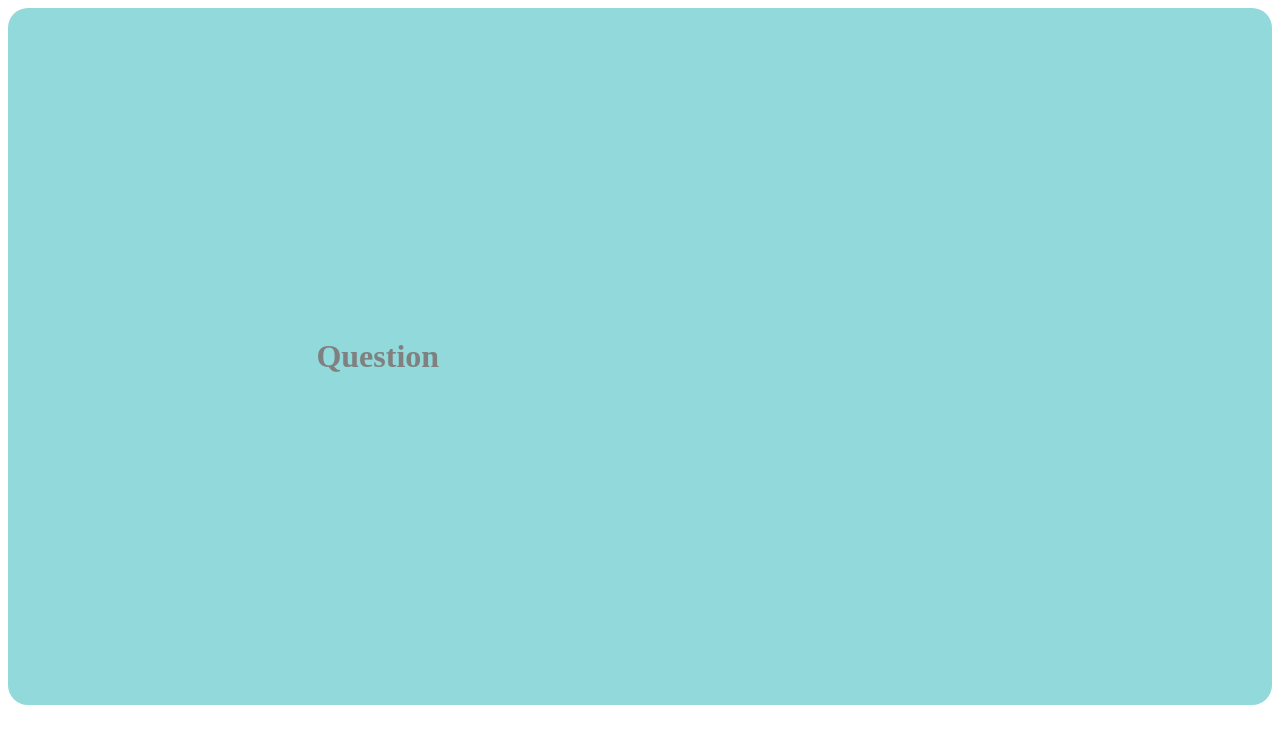
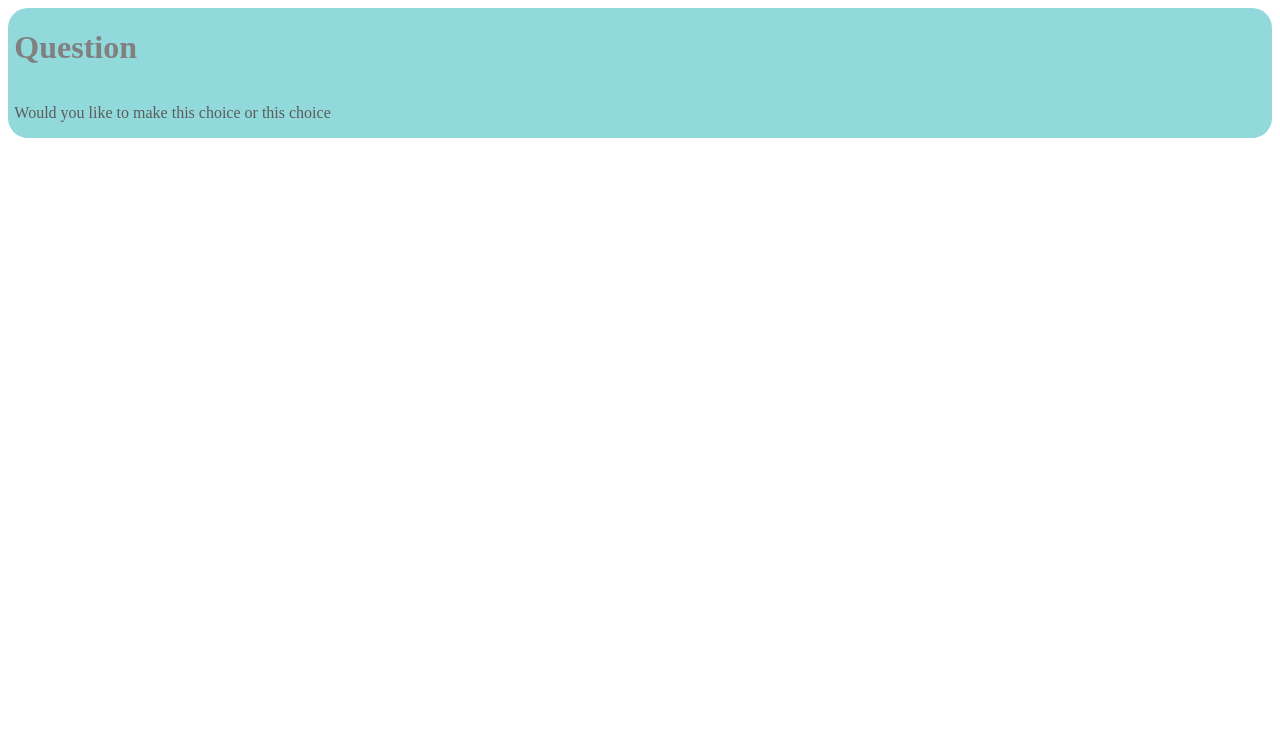
Before and after one commit to julianacristinagreen/GUTS-Decisions, a React (Vite) app: page /components/card in a window 1280 px wide. Shown: the top 744 px of the page. Built offline with nearby package versions, Linux system fonts and the light colour scheme.

Commit message:
Card Changes

```diff
--- a/src/components/card.css
+++ b/src/components/card.css
@@ -1,13 +1,25 @@
-h1 {
+.card-h1 {
     color: grey;
-    size: 34px;
-    padding: 10%;
+    justify-content: start;
+    align-content: start;
+    display: grid;
+    padding-left: 2%;
 }
 
-div {
+.card-div {
     background-color: rgb(145, 217, 219);
     min-height: 50%;
-    padding: 10%;
     border-radius: 20px;
-    text-align: top left;
+    justify-content: start;
+    align-content: start;
+    display: grid;
 }
+
+.card-p{
+    color: rgb(92, 92, 92);
+    align-content: center;
+    justify-content: left;
+    display: grid;
+    width: max-content;
+    padding-left: 2%;
+}
--- a/src/components/card.tsx
+++ b/src/components/card.tsx
@@ -2,8 +2,9 @@ import "./card.css"
 
 export default function Card(){
     return(
-        <div>
-            <h1>Question</h1>
+        <div className="card-div">
+            <h1 className="card-h1">Question</h1>
+            <p className="card-p">Would you like to make this choice or this choice</p>
         </div>
     )
 }
```
